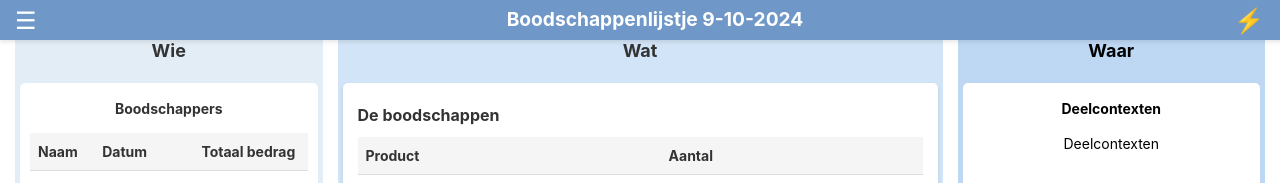
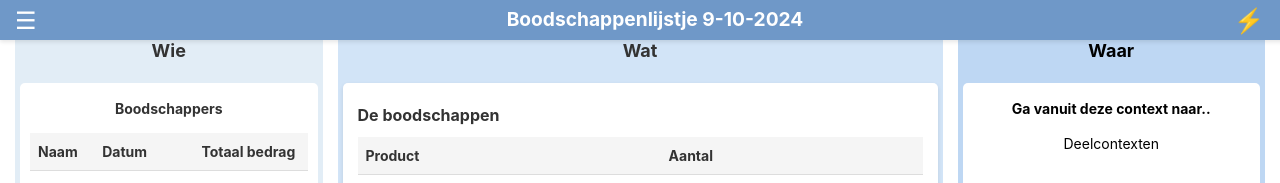
Before and after one commit to Rosaert/my-context, a React (Vite) app: page / in a window 1280 px wide. Shown: the top 183 px of the page. Built offline with nearby package versions, Linux system fonts and the light colour scheme.

Commit message:
deelcontexten telst aangepast

```diff
--- a/src/App.tsx
+++ b/src/App.tsx
@@ -146,7 +146,7 @@ const App: React.FC = () => {
             <h2>Waar</h2>
             <div className="subpanel-container">
               <div className="subpanel in-context-panel">
-                <h3>Deelcontexten</h3>
+                <h3>Ga vanuit deze context naar..</h3>
                 {/* Inhoud voor het A-subpaneel */}
                 {deelContextenFunctie()}
               </div>
```
